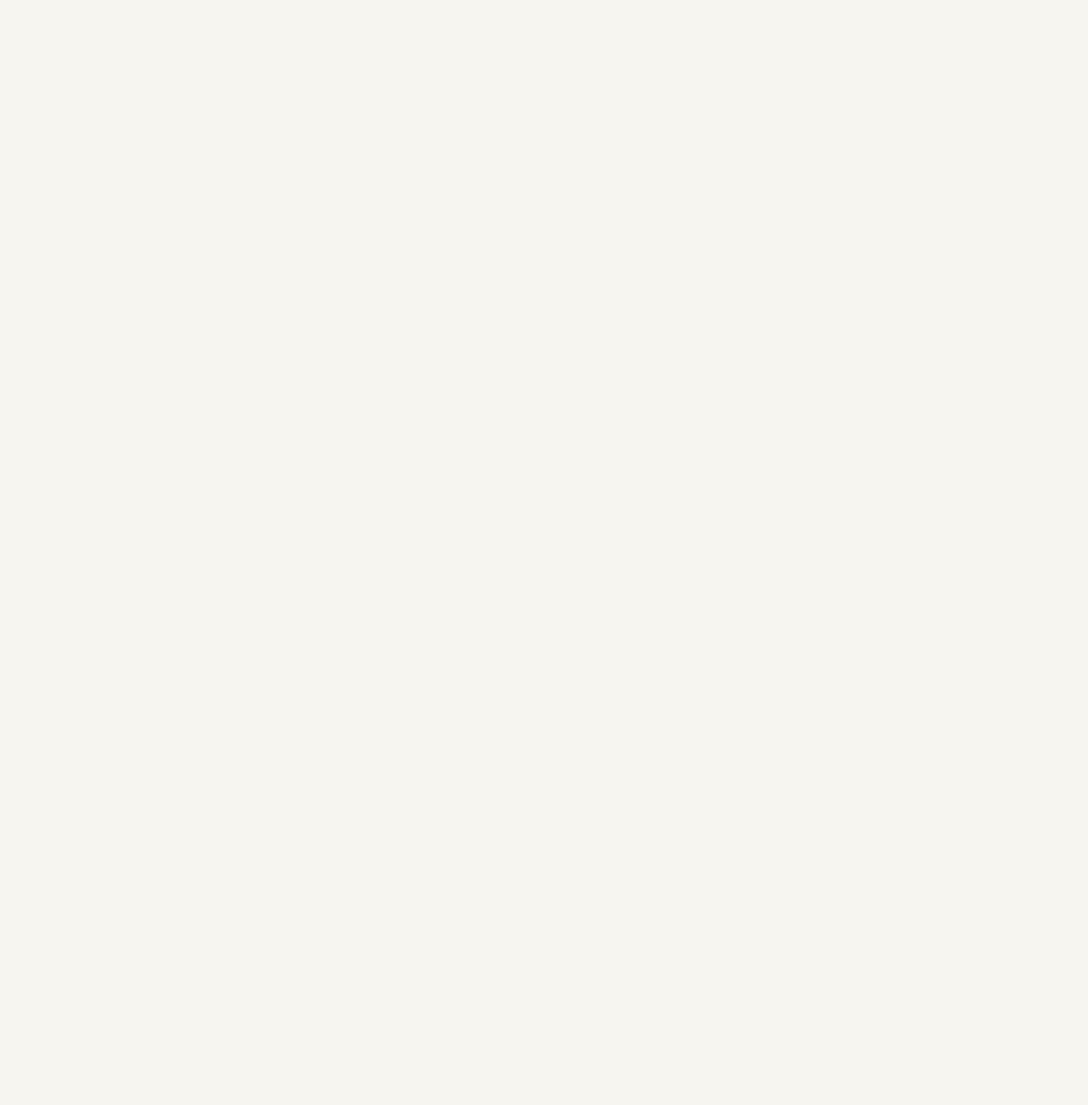
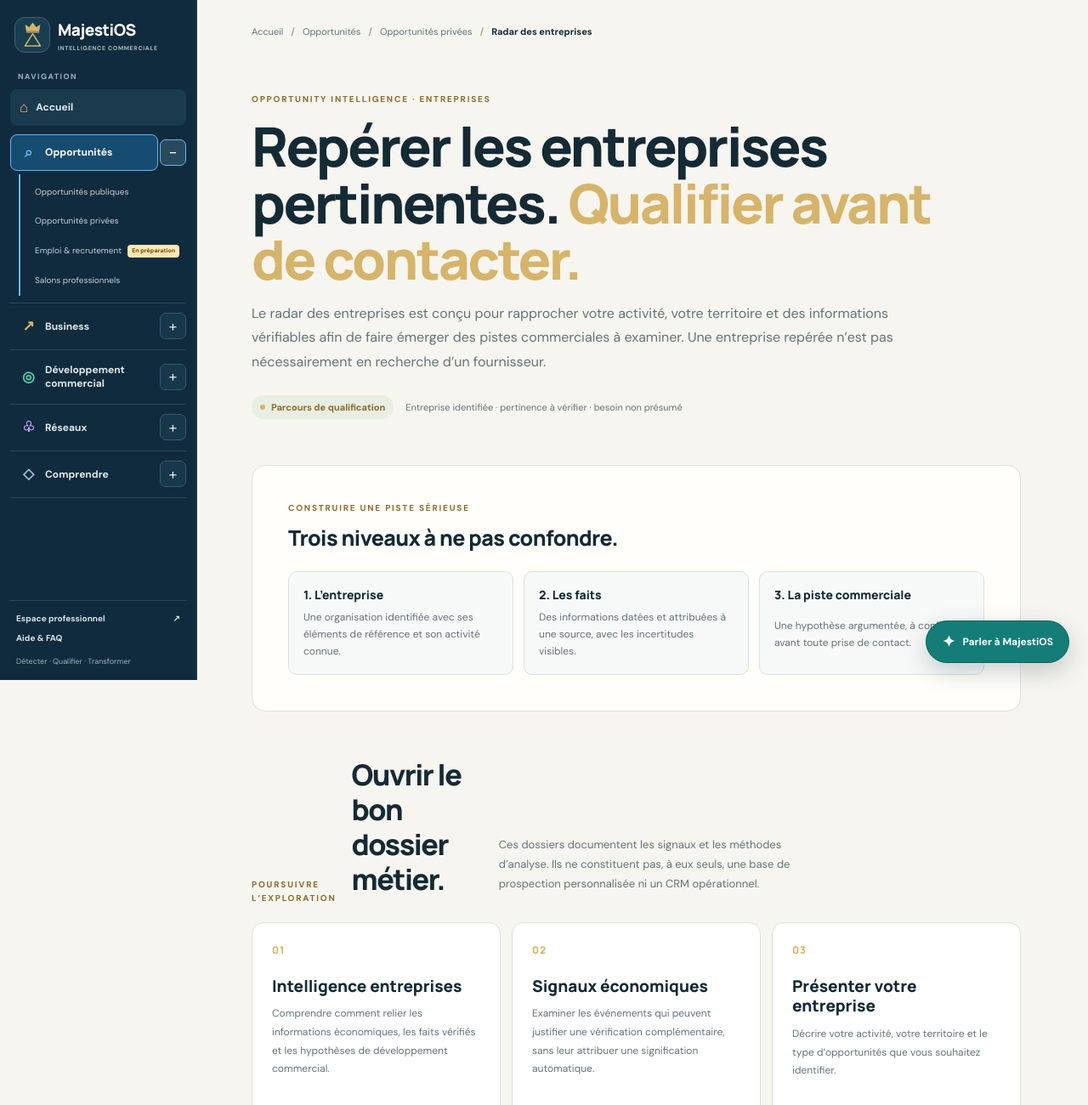
Before and after one commit to Chexpeer/Majestios, a Next.js app: page /opportunites/radar-entreprises in a window 1280 px wide. Before the commit this address had no page. Shown: the top 1300 px of the page at 85% size. Before the commit the page ends 800 px from the top, so only its background shows below. Built offline with nearby package versions, Linux system fonts and the light colour scheme.

Commit message:
feat: give company radar its own opportunity dossier

```diff
--- a/src/app/opportunites/radar-entreprises/page.tsx
+++ b/src/app/opportunites/radar-entreprises/page.tsx
@@ -1,10 +1,39 @@
-import { redirect } from "next/navigation";
+import Link from "next/link";
+import PublicHeader from "@/components/public-header";
 
 export const metadata = {
-  title: "Intelligence entreprises — MajestiOS",
-  description: "Relier les évolutions économiques vérifiées à des hypothèses de développement commercial."
+  title: "Radar des entreprises — MajestiOS",
+  description: "Explorer des entreprises à qualifier selon votre activité, votre territoire et des faits vérifiables."
 };
 
-export default function LegacyBusinessRadarPage() {
-  redirect("/business/intelligence-entreprises");
+export default function RadarEntreprisesPage() {
+  return <main className="site-page">
+    <PublicHeader />
+    <div className="page-container">
+      <nav className="breadcrumbs" aria-label="Fil d’Ariane"><Link href="/">Accueil</Link><span><b>/</b><Link href="/opportunites">Opportunités</Link></span><span><b>/</b><Link href="/opportunites/privees">Opportunités privées</Link></span><span><b>/</b><strong>Radar des entreprises</strong></span></nav>
+      <section className="page-hero">
+        <span className="eyebrow">OPPORTUNITY INTELLIGENCE · ENTREPRISES</span>
+        <h1>Repérer les entreprises pertinentes. <span>Qualifier avant de contacter.</span></h1>
+        <p>Le radar des entreprises est conçu pour rapprocher votre activité, votre territoire et des informations vérifiables afin de faire émerger des pistes commerciales à examiner. Une entreprise repérée n’est pas nécessairement en recherche d’un fournisseur.</p>
+        <div className="page-hero-meta"><span className="status-chip"><i />Parcours de qualification</span><span>Entreprise identifiée · pertinence à vérifier · besoin non présumé</span></div>
+      </section>
+      <section className="content-panel">
+        <span className="eyebrow">CONSTRUIRE UNE PISTE SÉRIEUSE</span><h2>Trois niveaux à ne pas confondre.</h2>
+        <div className="bodacc-principle-grid">
+          <div><strong>1. L’entreprise</strong><span>Une organisation identifiée avec ses éléments de référence et son activité connue.</span></div>
+          <div><strong>2. Les faits</strong><span>Des informations datées et attribuées à une source, avec les incertitudes visibles.</span></div>
+          <div><strong>3. La piste commerciale</strong><span>Une hypothèse argumentée, à confirmer avant toute prise de contact.</span></div>
+        </div>
+      </section>
+      <section className="bodacc-section">
+        <div className="section-heading"><span className="eyebrow">POURSUIVRE L’EXPLORATION</span><h2>Ouvrir le bon dossier métier.</h2><p>Ces dossiers documentent les signaux et les méthodes d’analyse. Ils ne constituent pas, à eux seuls, une base de prospection personnalisée ni un CRM opérationnel.</p></div>
+        <div className="bodacc-signal-grid">
+          <article className="bodacc-signal-card"><span className="bodacc-number">01</span><h3>Intelligence entreprises</h3><p>Comprendre comment relier les informations économiques, les faits vérifiés et les hypothèses de développement commercial.</p><div><Link href="/business/intelligence-entreprises">Ouvrir le dossier <span>↗</span></Link></div></article>
+          <article className="bodacc-signal-card"><span className="bodacc-number">02</span><h3>Signaux économiques</h3><p>Examiner les événements qui peuvent justifier une vérification complémentaire, sans leur attribuer une signification automatique.</p><div><Link href="/opportunites/signaux-entreprises">Explorer les signaux <span>↗</span></Link></div></article>
+          <article className="bodacc-signal-card"><span className="bodacc-number">03</span><h3>Présenter votre entreprise</h3><p>Décrire votre activité, votre territoire et le type d’opportunités que vous souhaitez identifier.</p><div><Link href="/espace-professionnel">Préciser mon besoin <span>↗</span></Link></div></article>
+        </div>
+      </section>
+      <footer className="page-footer"><span>MAJESTIOS · DÉTECTER → QUALIFIER → IDENTIFIER → CONTACTER → TRANSFORMER → CAPITALISER</span><Link href="/faq">Besoin d’aide ?</Link></footer>
+    </div>
+  </main>;
 }
```
